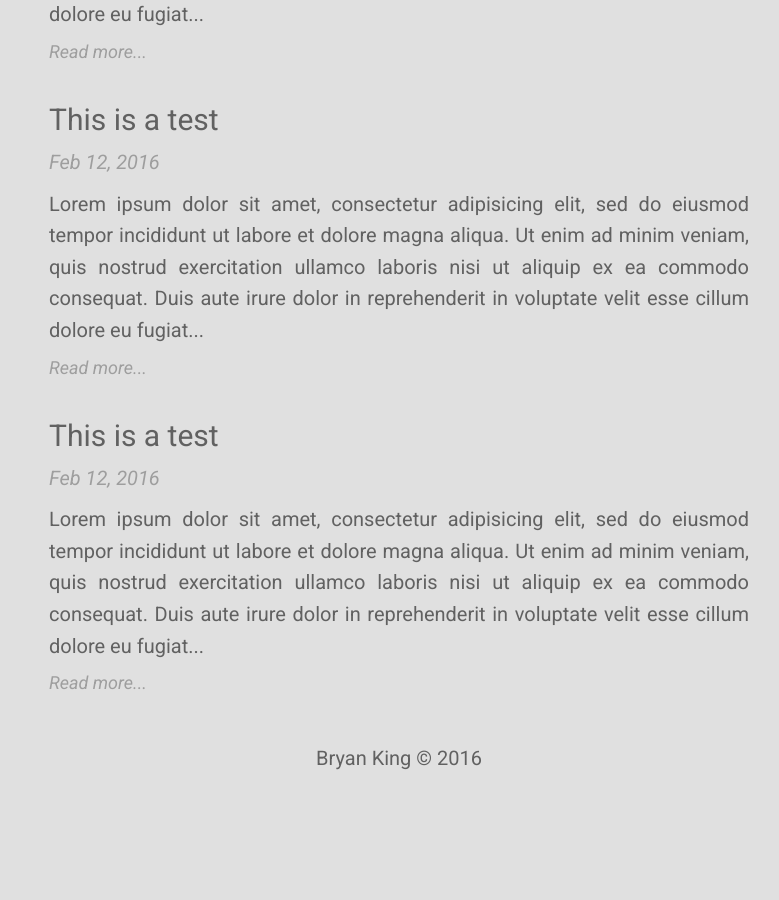
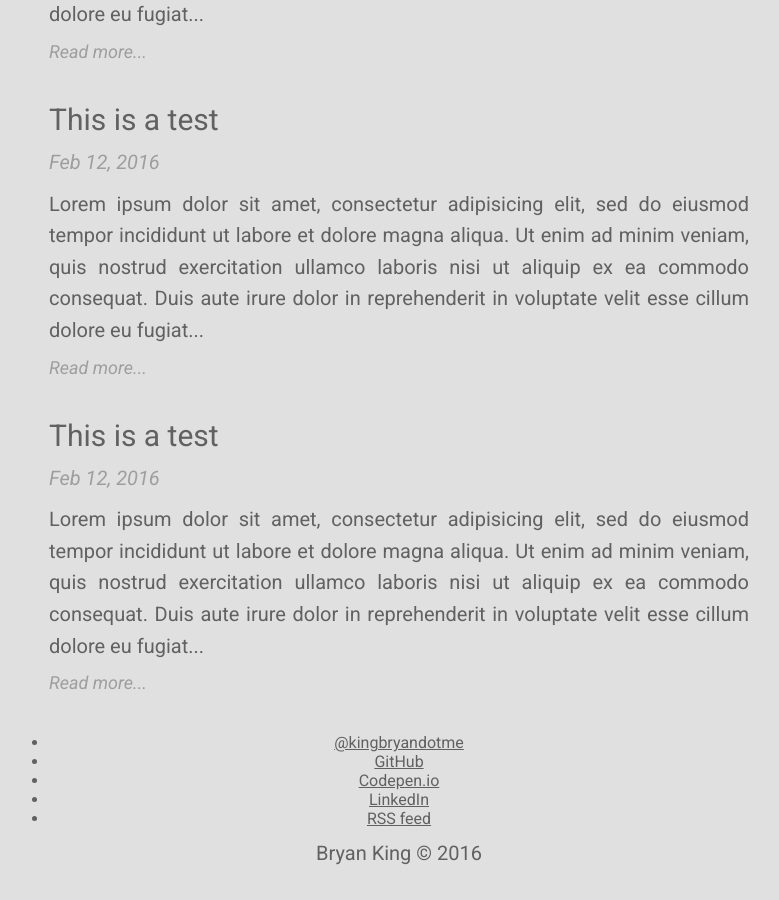
Before and after one commit to boldlybryan/kingbryan.me, a Jekyll site: the page built from index.html, in a window 1280 px wide and 900 px high, scrolled down 1178 px. Shown: the whole window, without its empty margins (241-1020 px from the left). Built offline with Jekyll 4.4.1, drawn with Linux system fonts in a browser that asks for light colours; before the commit the page ends 1983 px from its top, so only the background shows below that.

Commit message:
Added links to social accounts to footer

```diff
--- a/_includes/footer.html
+++ b/_includes/footer.html
@@ -1,5 +1,14 @@
 <footer>
-  <p>Bryan King &copy; <script>new Date().getFullYear()>2010&&document.write(+new Date().getFullYear());</script>
+  <div class="wrapper">
+    <ul class="social-links">
+      <li><a href="https://twitter.com/kingbryandotme">@kingbryandotme</a></li>
+      <li><a href="https://github.com/kingbryan">GitHub</a></li>
+      <li><a href="https://codepen.io/kingbryan">Codepen.io</a></li>
+      <li><a href="https://www.linkedin.com/in/bryan-king-a4619b89">LinkedIn</a></li>
+      <li><a href="{{ "/feed.xml" | prepend: site.baseurl }}">RSS feed</a></li>
+    </ul>
+    <p class="copyright">Bryan King &copy; <script>new Date().getFullYear()>2010&&document.write(+new Date().getFullYear());</script>
+  </div>
 </footer>
 
 <!--footer class="site-footer">
```
